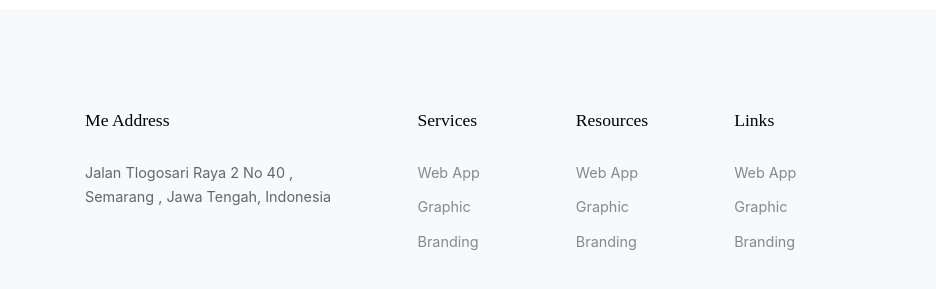
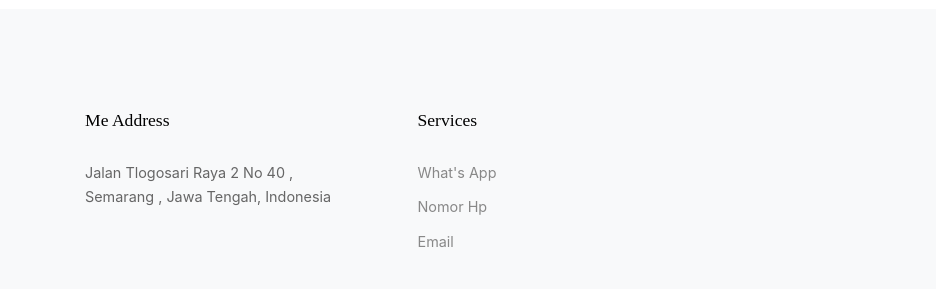
Before and after one commit to fatanyrazis/BelajarBro, a plain HTML site: page index.html in a window 1280 px wide. Shown: the part 4334-4623 px from the top of the page, 0-936 px from the left. Drawn offline with Linux system fonts and the light colour scheme; files whose address does not match are found by name; a web font is replaced by a local one.

Commit message:
Bismillah

```diff
--- a/index.html
+++ b/index.html
@@ -306,25 +306,9 @@
               <div class="col-lg-4">
                 <h3 class="footer-title">Services</h3>
                 <ul class="list-unstyled">
-                  <li><a href="#">Web App</a></li>
-                  <li><a href="#">Graphic</a></li>
-                  <li><a href="#">Branding</a></li>
-                </ul>
-              </div>
-              <div class="col-lg-4">
-                <h3 class="footer-title">Resources</h3>
-                <ul class="list-unstyled">
-                  <li><a href="#">Web App</a></li>
-                  <li><a href="#">Graphic</a></li>
-                  <li><a href="#">Branding</a></li>
-                </ul>
-              </div>
-              <div class="col-lg-4">
-                <h3 class="footer-title">Links</h3>
-                <ul class="list-unstyled">
-                  <li><a href="#">Web App</a></li>
-                  <li><a href="#">Graphic</a></li>
-                  <li><a href="#">Branding</a></li>
+                  <li><a href="#">What's App</a></li>
+                  <li><a href="#">Nomor Hp</a></li>
+                  <li><a href="#">Email</a></li>
                 </ul>
               </div>
             </div>
```
